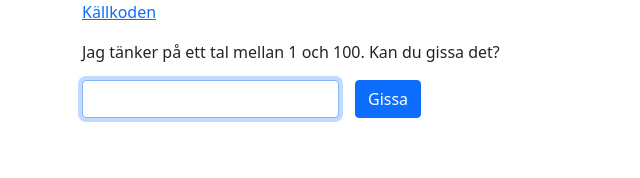
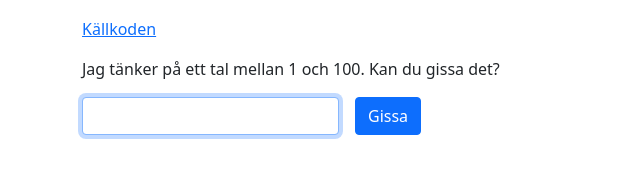
Before and after one commit to masak/guessing-game, a plain HTML site: page index.html in a window 1280 px wide. Shown: the whole page, without its empty margins (0-640 px from the left). Drawn offline with Linux system fonts and the light colour scheme.

Commit message:
Add a little bit of padding on top

```diff
--- a/index.html
+++ b/index.html
@@ -5,6 +5,9 @@
     <title>Gissa ett tal</title>
     <meta name="viewport" content="width=device-width, initial-scale=1">
     <link href="bootstrap-5.1.1.min.css" rel="stylesheet" type="text/css" />
+    <style>
+      body { padding-top: 2ex; }
+    </style>
   </head>
   <body>
     <div class="container">
```
